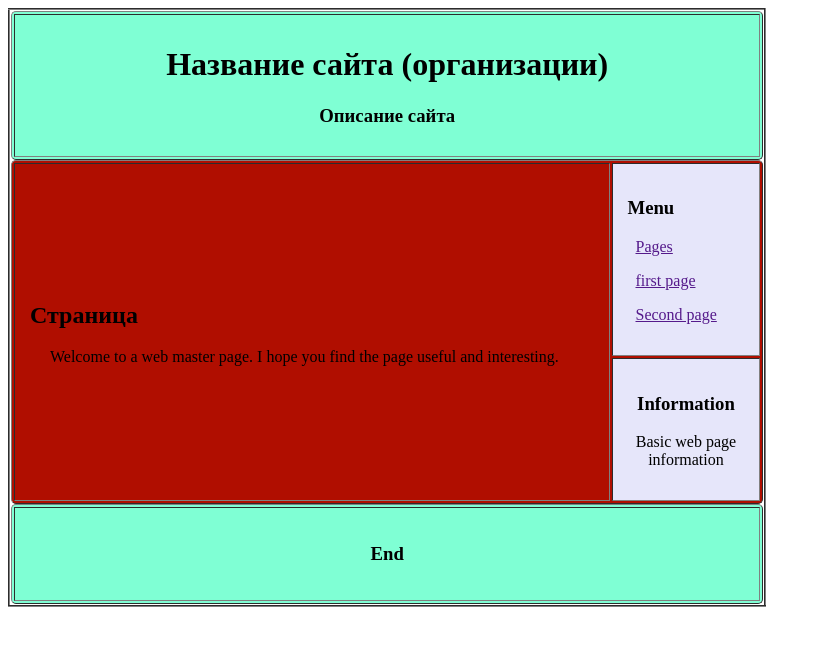
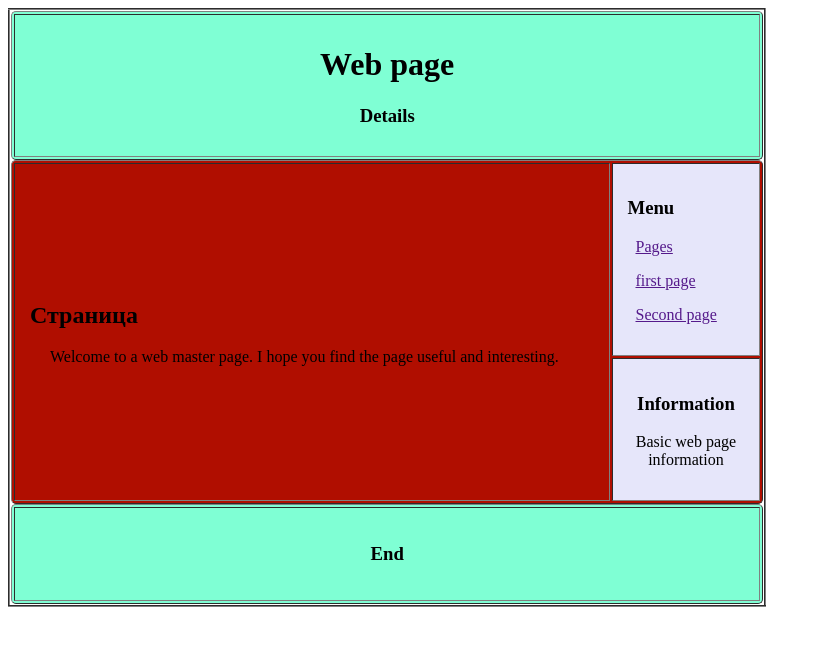
Before and after one commit to elizabethcord06/6.-web, a plain HTML site: page index.html in a window 1280 px wide. Shown: the whole page, without its empty margins (0-821 px from the left). Drawn offline with Linux system fonts and the light colour scheme.

Commit message:
Update index.html

```diff
--- a/index.html
+++ b/index.html
@@ -20,8 +20,8 @@ cellpadding="10"
 style="width:100%; border-radius:5px;">
 <tr>
 <th>
-<h1>Название сайта (организации)</h1>
-<h3>Описание сайта</h3>
+<h1>Web page</h1>
+<h3>Details</h3>
 </th>
 </tr>
 </table>
```
